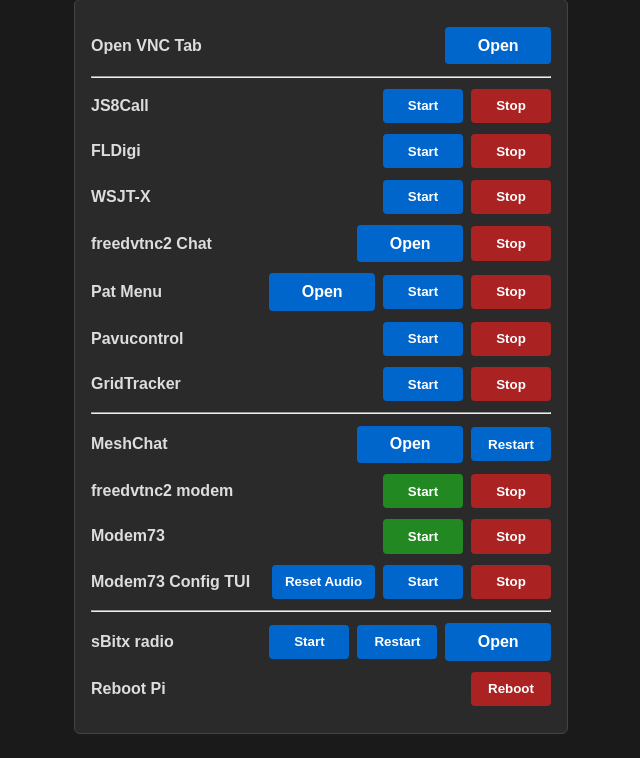
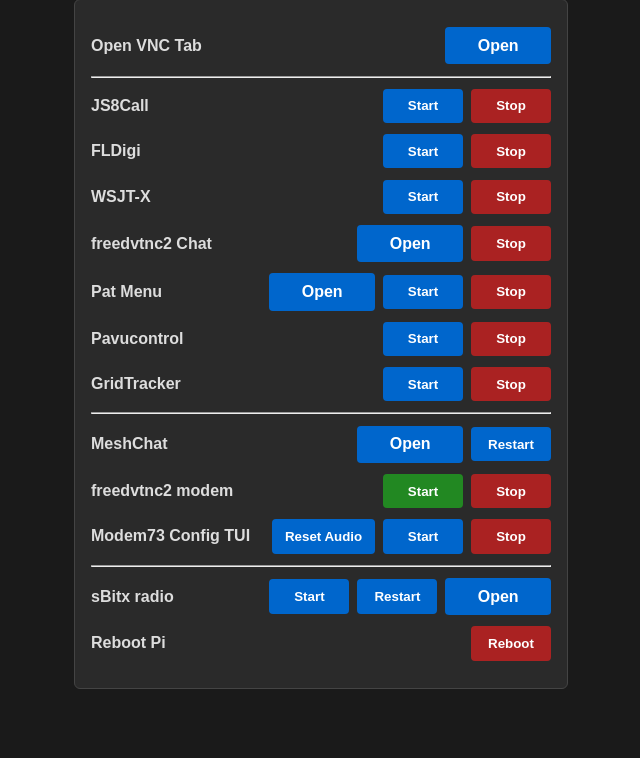
Before and after one commit to smeshT/sBitx-Launcher, a Flask app: template templates/index.html in a window 1280 px wide. Shown: the part 149-907 px from the top of the page, without its empty margins (319-959 px from the left). After the commit the page ends 838 px from the top, so only its background shows below. Run offline with Flask 3, Linux system fonts and the light colour scheme; the template is opened without the code that fills it: most values are stand-ins (such as "Sample title", 1, 10 or a date in 2020).

Commit message:
Remove headless Modem73 (loopback) row
Mirror of sbitx 833ba31. Overlapped the Modem73 Config TUI row: same
binary, same settings, and the TUI selects its own config. Also fixes
a stray unclosed </form> in that template block.

/reset-modem73-audio and toggle_modem73_audio.sh are kept; the Config
TUI row still uses the former.

```diff
--- a/app.py
+++ b/app.py
@@ -341,40 +341,6 @@ def stop_reticulum():
     run_script("toggle_freedv_audio.sh", args=["off"])
     return redirect(url_for("index"))
 
-@app.route("/start-modem73-loopback", methods=["POST"])
-def start_modem73_loopback():
-    """Enable the Modem73 OFDM modem in Reticulum and start the
-    modem73 loopback process.
-
-    Pattern source: /start-reticulum on the freedvtnc2 audio modem
-    (toggle_freedv_audio.sh). This script does the same three things:
-      1. Set `enabled = true` for the [[Modem73]] block in
-         /home/pi/.reticulum/config (atomic edit, mirrors the
-         freedvtnc2 toggle)
-      2. Start the modem73 loopback subprocess (no systemd unit —
-         it's a detached child launched by start_modem73_loopback.sh)
-      3. Restart rnsd so it picks up the new interface config
-         (~3s transport bounce, meshchat auto-restarts via
-         Requires=rnsd)
-
-    Competing audio modems (js8call, wsjtx, fldigi, pavucontrol) are
-    pkill'd first because they may hold the ALSA loopback subdevs
-    that modem73 needs."""
-    run_script("toggle_modem73_audio.sh", args=["on"])
-    return redirect(url_for("index"))
-
-
-@app.route("/stop-modem73-loopback", methods=["POST"])
-def stop_modem73_loopback():
-    """Disable the Modem73 OFDM modem in Reticulum and stop the
-    modem73 loopback process. Mirror of /start-modem73-loopback.
-
-    Frees the ALSA loopback subdevs for js8call/wsjtx/fldigi/freedvtnc2.
-    rnsd is restarted so it stops trying to TCP-connect to modem73's
-    KISS port."""
-    run_script("toggle_modem73_audio.sh", args=["off"])
-    return redirect(url_for("index"))
-
 @app.route("/reset-modem73-audio", methods=["POST"])
 def reset_modem73_audio():
     """Reset modem73 audio device to default (audio_input=0, audio_output=0).
--- a/templates/index.html
+++ b/templates/index.html
@@ -252,12 +252,6 @@
             <form action="/stop-reticulum" method="post" title="Disable FreeDV audio modem in Reticulum. Frees ALSA loopback subdevs for js8call/wsjtx/fldigi/modem73."><button class="stop">Stop</button></form>
         </div>
 
-        <div class="row">
-            <div class="name" title="modem73 running headless on the ALSA Loopback device, for self-loopback testing of the Reticulum-over-OFDM channel. Uses ~/.config/modem73/settings for port + audio + callsign (port=8002 on sbitx to avoid colliding with freedvtnc2 :8001). Do NOT run at the same time as the Modem73 TUI row above — same binary, likely shared config.">Modem73</div>
-            <form action="/start-modem73-loopback" method="post"><button class="reticulum">Start</button></form>
-            <form action="/stop-modem73-loopback" method="post"><button class="stop">Stop</button></form>
-            </form>
-        </div>
 
         <div class="row">
             <div class="name" title="Interactive modem73 TUI in an lxterminal on the shared desktop (visible in the noVNC tab). Opens AudioInjector HAT directly. Do NOT run at the same time as the Modem73 row above — same binary, likely shared config.">Modem73 Config TUI</div>
```
